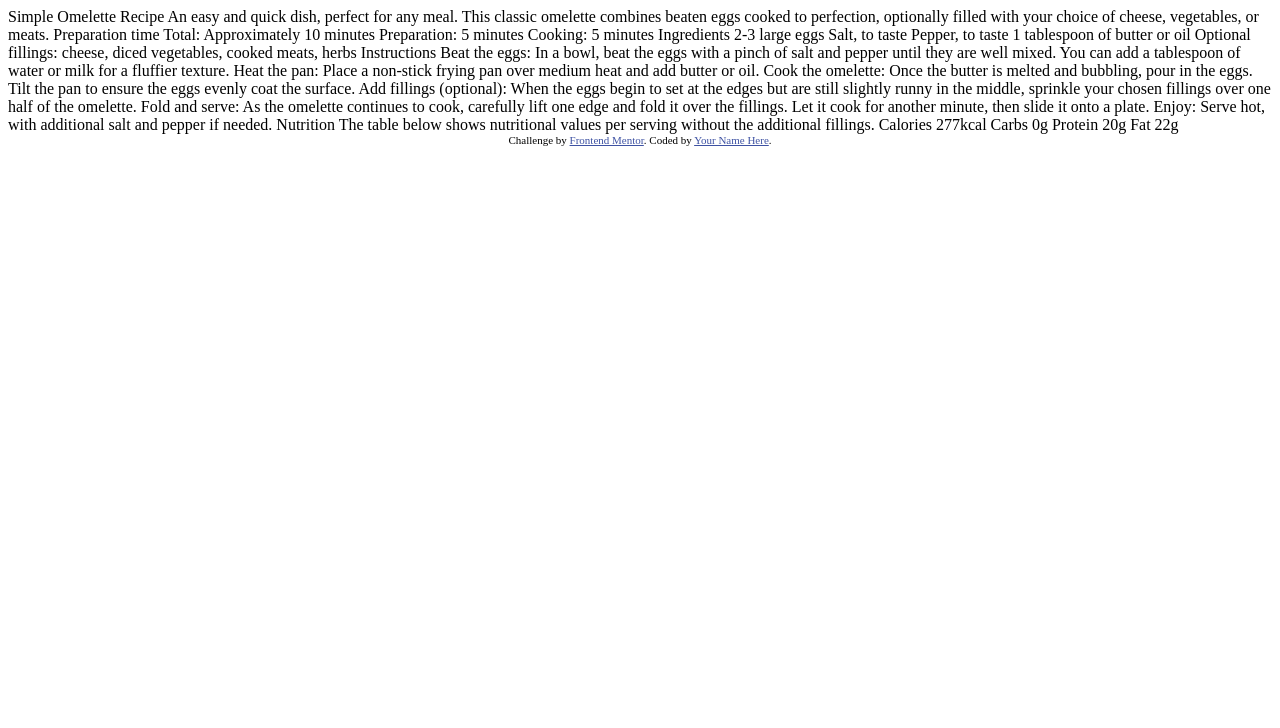
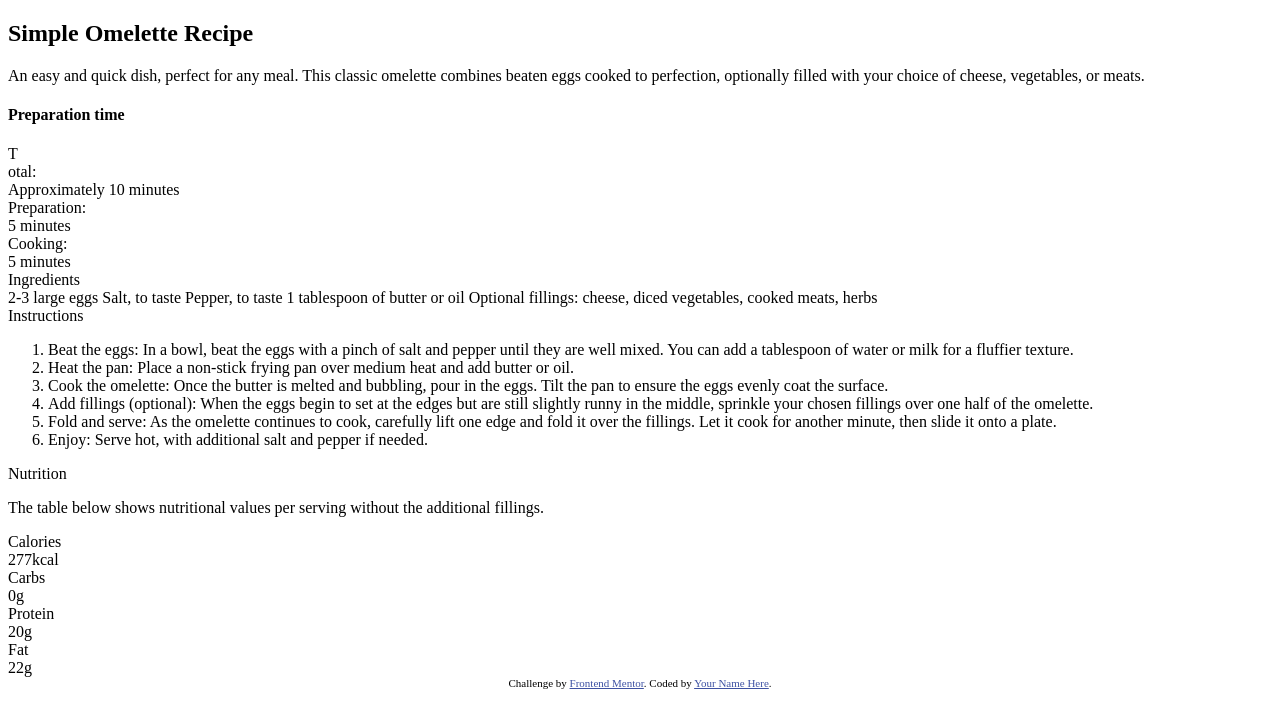
Before and after one commit to aufalfirdausi/fem-recipe-page-main, a plain HTML site: page index.html in a window 1280 px wide. Drawn offline with Linux system fonts and the light colour scheme.

Commit message:
finished code index.html

```diff
--- a/index.html
+++ b/index.html
@@ -7,71 +7,83 @@
   <link rel="icon" type="image/png" sizes="32x32" href="./assets/images/favicon-32x32.png">
 
   <title>Frontend Mentor | Recipe page</title>
+  <link rel="stylesheet" href="main.css">
 
   <!-- Feel free to remove these styles or customise in your own stylesheet 👍 -->
-  <style>
-    .attribution { font-size: 11px; text-align: center; }
-    .attribution a { color: hsl(228, 45%, 44%); }
-  </style>
+
 </head>
 <body>
 
-  Simple Omelette Recipe
+  <div class="card-recipe-page">
+    <h2>Simple Omelette Recipe</h2>
 
-  An easy and quick dish, perfect for any meal. This classic omelette combines beaten eggs cooked
-  to perfection, optionally filled with your choice of cheese, vegetables, or meats.
+    <div class="desc-big-title"></div><p>An easy and quick dish, perfect for any meal. This classic omelette combines beaten eggs cooked
+    to perfection, optionally filled with your choice of cheese, vegetables, or meats.</p>
 
-  Preparation time
+    <div class="preparation"><h4>Preparation time</h4></div>
 
-  Total: Approximately 10 minutes
-  Preparation: 5 minutes
-  Cooking: 5 minutes
+  <div class="points-first">T
+    <div class="bold-font">otal:</div> Approximately 10 minutes
+    <div class="bold-font">Preparation:</div> 5 minutes
+    <div class="bold-font">Cooking:</div> 5 minutes
+  </div>
 
-  Ingredients
+  <div class="titile-points">Ingredients</div>
 
-  2-3 large eggs
+  <div class="points-second">2-3 large eggs
   Salt, to taste
   Pepper, to taste
   1 tablespoon of butter or oil
   Optional fillings: cheese, diced vegetables, cooked meats, herbs
+  </div>
 
-  Instructions
+  <div class="titile-points">Instructions</div>
 
-  Beat the eggs: In a bowl, beat the eggs with a pinch of salt and pepper until they are well mixed.
-  You can add a tablespoon of water or milk for a fluffier texture.
+  <div class="points-third">
 
-  Heat the pan: Place a non-stick frying pan over medium heat and add butter or oil.
+    <ol>
+      <li>Beat the eggs: In a bowl, beat the eggs with a pinch of salt and pepper until they are well mixed.
+        You can add a tablespoon of water or milk for a fluffier texture.</li>
 
-  Cook the omelette: Once the butter is melted and bubbling, pour in the eggs. Tilt the pan to ensure
-  the eggs evenly coat the surface.
+      <li>Heat the pan: Place a non-stick frying pan over medium heat and add butter or oil.</li>
 
-  Add fillings (optional): When the eggs begin to set at the edges but are still slightly runny in the
-  middle, sprinkle your chosen fillings over one half of the omelette.
+      <li>Cook the omelette: Once the butter is melted and bubbling, pour in the eggs. Tilt the pan to ensure
+        the eggs evenly coat the surface.</li>
 
-  Fold and serve: As the omelette continues to cook, carefully lift one edge and fold it over the
-  fillings. Let it cook for another minute, then slide it onto a plate.
+      <li>Add fillings (optional): When the eggs begin to set at the edges but are still slightly runny in the
+        middle, sprinkle your chosen fillings over one half of the omelette.</li>
 
-  Enjoy: Serve hot, with additional salt and pepper if needed.
+      <li>Fold and serve: As the omelette continues to cook, carefully lift one edge and fold it over the
+        fillings. Let it cook for another minute, then slide it onto a plate.</li>
 
-  Nutrition
+      <li>Enjoy: Serve hot, with additional salt and pepper if needed.</li>
+    </ol>
+  </div>
 
-  The table below shows nutritional values per serving without the additional fillings.
+  <div class="titile-points">Nutrition</div>
 
-  Calories
-  277kcal
+  <p>The table below shows nutritional values per serving without the additional fillings.</p>
 
-  Carbs
-  0g
+  <div class="inform-nutrition">
+    <div class="left">Calories</div>
+    <div class="right">277kcal</div>
 
-  Protein
-  20g
+    <div class="left">Carbs</div>
+    <div class="right">0g</div>
 
-  Fat
-  22g
+    <div class="left">Protein</div>
+    <div class="right">20g</div>
+
+    <div class="left">Fat</div>
+    <div class="right">22g</div>
+  </div>
+
+</div>
 
   <div class="attribution">
     Challenge by <a href="https://www.frontendmentor.io?ref=challenge" target="_blank">Frontend Mentor</a>.
     Coded by <a href="#">Your Name Here</a>.
   </div>
+
 </body>
 </html>
--- /dev/null
+++ b/main.css
@@ -0,0 +1,2 @@
+.attribution { font-size: 11px; text-align: center; }
+    .attribution a { color: hsl(228, 45%, 44%); }
```
